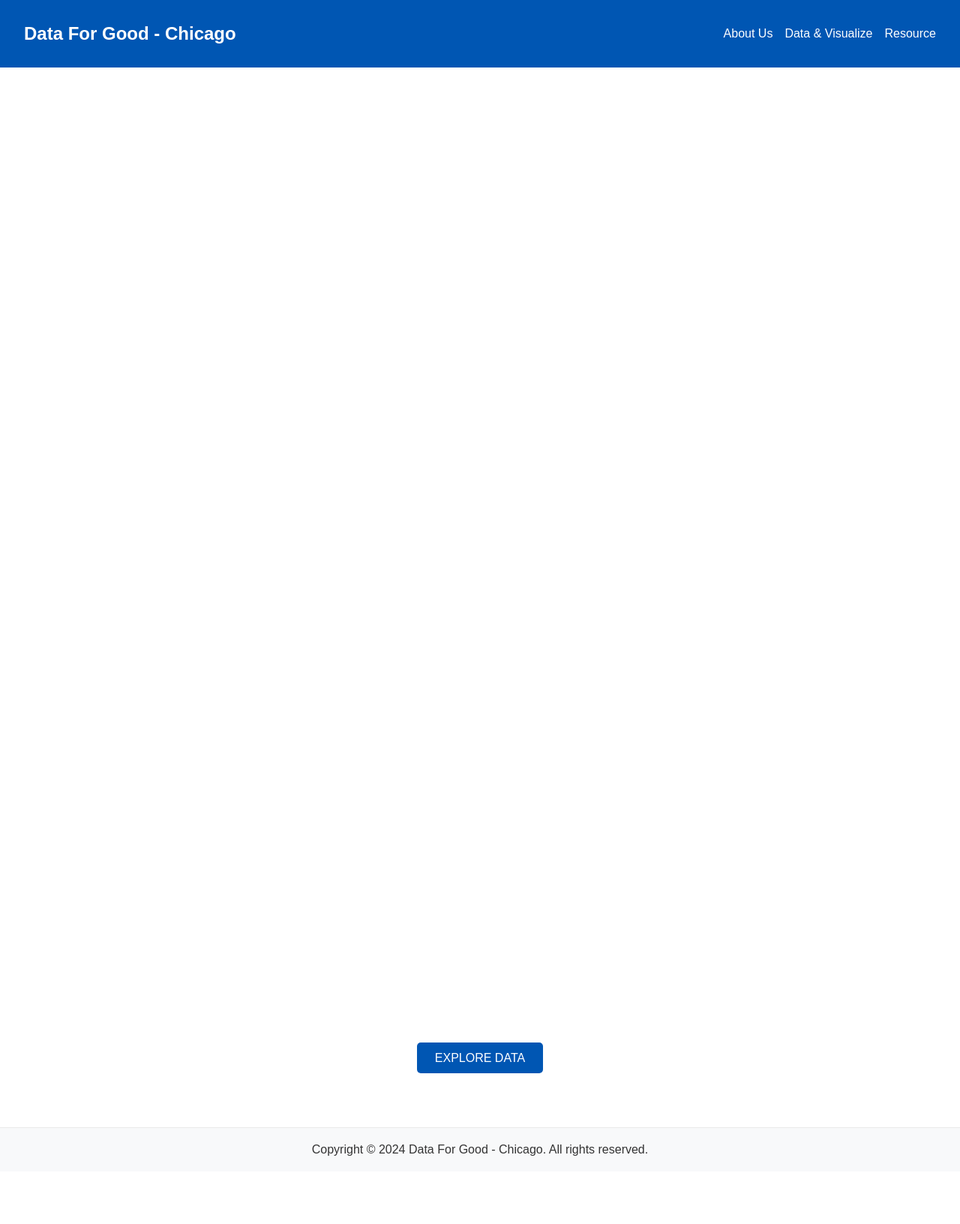
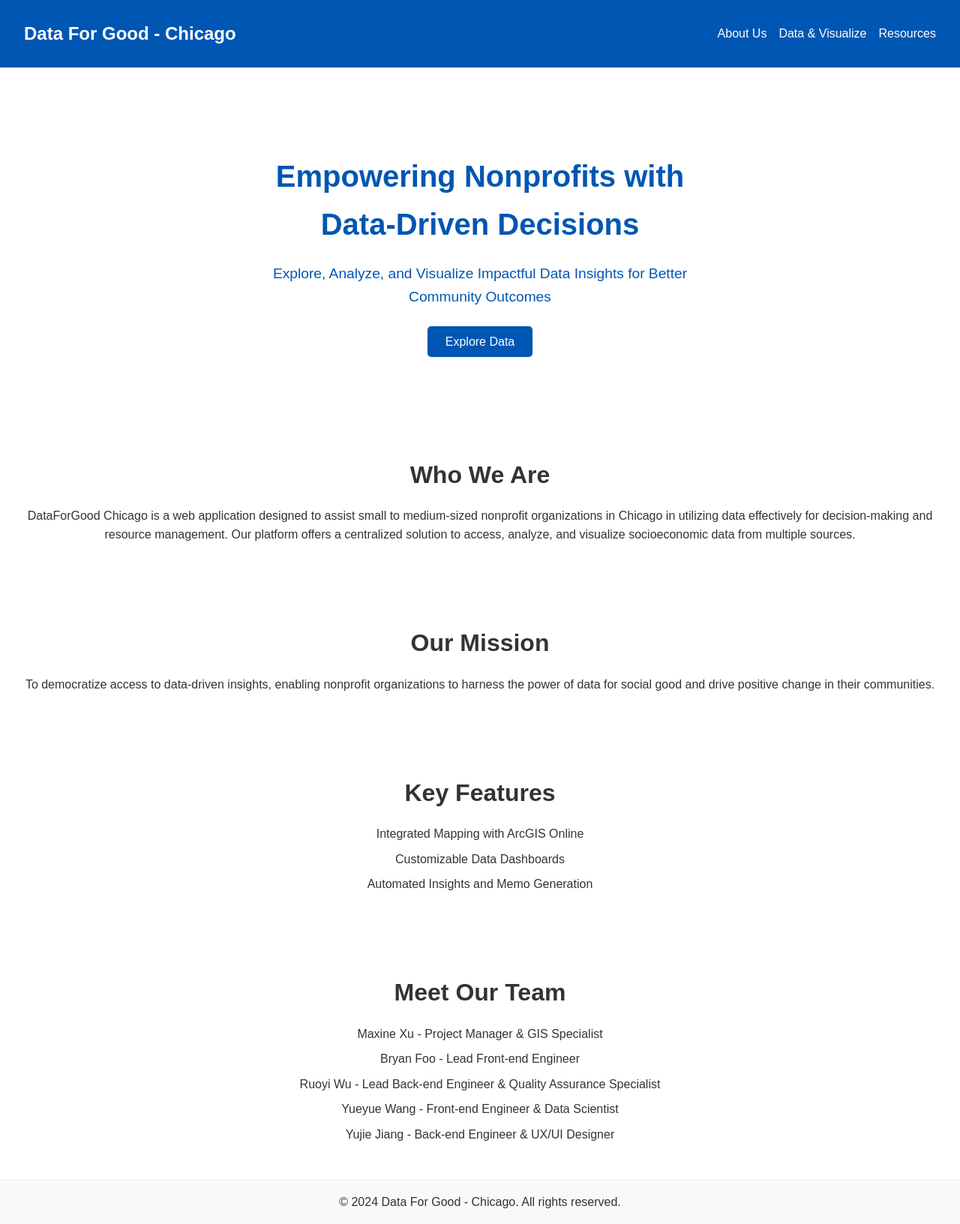
Before and after one commit to jamesturk/DataForGood-chicago, a Django app: page /main/aboutus/ in a window 1280 px wide. Shown: the whole page at 75% size. Before the commit the page ends 1541 px from the top, so only its background shows below. Run offline with Django 5.2, Linux system fonts and the light colour scheme.

Commit message:
updated aboutus.html

```diff
--- a/dataforgood/main/templates/aboutus.html
+++ b/dataforgood/main/templates/aboutus.html
@@ -6,7 +6,7 @@
 <head>
     <meta charset="UTF-8">
     <meta name="viewport" content="width=device-width, initial-scale=1.0">
-        <title>Data & Visualize </title>
+    <title>About Us: Data For Good - Chicago</title>
     <link rel="stylesheet" href="{% static 'css/style.css' %}">
 </head>
 
@@ -18,21 +18,27 @@
             <ul class="nav-links">
                 <li><a href="{% url 'aboutus' %}">About Us</a></li>
                 <li><a href="{% url 'dataandvisualize' %}">Data & Visualize</a></li>
-                <li><a href="{% url 'resources' %}">Resource</a></li>
+                <li><a href="{% url 'resources' %}">Resources</a></li>
             </ul>
         </nav>
     </header>
 
     <section class="hero">
+        <div class="hero-content">
             <h1>Empowering Nonprofits with Data-Driven Decisions</h1>
             <p>Explore, Analyze, and Visualize Impactful Data Insights for Better Community Outcomes</p>
+            <a href="{% url 'dataandvisualize' %}" class="explore-button">Explore Data</a>
+        </div>
+    </section>
 
     <section class="about-us">
         <h2>Who We Are</h2>
         <p>DataForGood Chicago is a web application designed to assist small to medium-sized nonprofit organizations in Chicago in
             utilizing data effectively for decision-making and resource management.
             Our platform offers a centralized solution to access, analyze, and visualize socioeconomic data from multiple sources.</p>
+    </section>
 
+    <section class="mission">
         <h2>Our Mission</h2>
         <p>To democratize access to data-driven insights, enabling nonprofit organizations to harness the power of data for
             social good and drive positive change in their communities.</p>
@@ -50,22 +56,17 @@
     <section class="team">
         <h2>Meet Our Team</h2>
         <ul>
-                <li>Bryan Foo - Project Lead</li>
-                <li>Yueyue Wang - Data Scientist</li>
-                <li>Ruoyi Wu - Developer</li>
-                <li>Yujie Jiang - UX/UI Designer</li>
-                <li>Maxine Xu - GIS Specialist</li>
+            <li>Maxine Xu - Project Manager & GIS Specialist</li>
+            <li>Bryan Foo - Lead Front-end Engineer</li>
+            <li>Ruoyi Wu - Lead Back-end Engineer & Quality Assurance Specialist</li>
+            <li>Yueyue Wang - Front-end Engineer & Data Scientist</li>
+            <li>Yujie Jiang - Back-end Engineer & UX/UI Designer</li>
         </ul>
     </section>
 
-        <a href="{% url 'dataandvisualize' %}" class="explore-button">EXPLORE DATA</a>
+    <footer>
+        <p>&copy; 2024 Data For Good - Chicago. All rights reserved.</p>
+    </footer>
 
-    </section>
-
-
-
-    <footer contenteditable="">
-        <p>Copyright © 2024 Data For Good - Chicago. All rights reserved.</p>
-    </footer>
 </body>
 </html>
```
Also changed, not shown: dataforgood/main/utils.py (+9 -3 lines), dataforgood/main/static/css/style.css (line endings or trailing spaces), dataforgood/main/templates/dataandvisualize.html (line endings or trailing spaces), dataforgood/main/templates/style.css (line endings or trailing spaces). Lines whose indentation alone changed are shown as unchanged.
